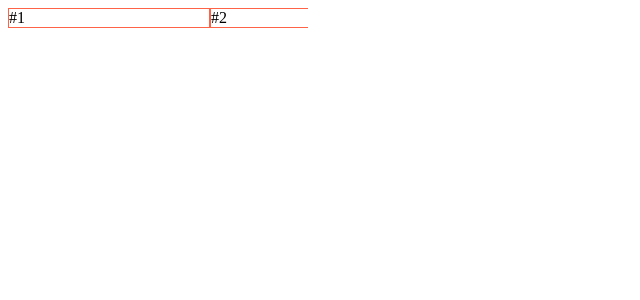
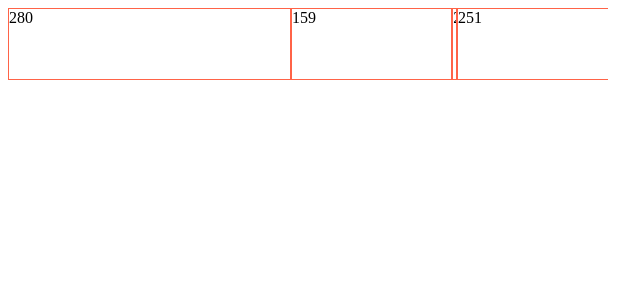
Before and after one commit to mstssk/til, a React app in the folder react-dndkit/: page / in a window 1280 px wide. Shown: the top 300 px of the page, without its empty margins (0-640 px from the left). Built offline with nearby package versions, Linux system fonts and the light colour scheme.

Commit message:
ドラッグするアイテムが可変幅の時にドラッグし始めた位置を餅回して描画に使うことでいい感じにするやつ

```diff
--- a/react-dndkit/src/HorizontalDrag.tsx
+++ b/react-dndkit/src/HorizontalDrag.tsx
@@ -1,74 +1,186 @@
-import { CSSProperties, FC, useRef, useState } from "react";
+import { CSSProperties, FC, useRef, useState, useEffect } from "react";
 import {
   DndContext,
+  DragOverlay,
   PointerSensor,
   useDraggable,
   useSensor,
   useSensors,
+  MeasuringStrategy,
+  getClientRect,
 } from "@dnd-kit/core";
+import {
+  arrayMove,
+  SortableContext,
+  sortableKeyboardCoordinates,
+  horizontalListSortingStrategy,
+  useSortable,
+} from "@dnd-kit/sortable";
 import { CSS } from "@dnd-kit/utilities";
+
+type Item = { id: string; width: number };
+const data: Item[] = [];
+for (let index = 0; index < 10; index++) {
+  data[index] = {
+    id: `${index}`,
+    width: Math.random() * 300,
+  };
+}
 
 export function HorizontalDrag() {
   const scrollContainerRef = useRef<HTMLDivElement>();
-  const [items, setItems] = useState(["1", "2", "3", "4", "5"]);
+  const [items, setItems] = useState(data);
+  const [activeItem, setActiveItem] = useState<Item>(null);
+  const [clickedPosition, setClickedPosition] = useState(0);
   const sensors = useSensors(useSensor(PointerSensor));
+
+  useEffect(() => {
+    const elem = scrollContainerRef.current;
+    const handlwWheel = (event: WheelEvent) => {
+      if (event.deltaY) {
+        event.preventDefault();
+        elem.scrollBy({ left: event.deltaY });
+      }
+    };
+    elem.addEventListener("wheel", handlwWheel);
+    return () => elem.removeEventListener("wheel", handlwWheel);
+  }, []);
 
   return (
     <DndContext
       onDragStart={(e) => {
-        console.group(new Date());
-        console.log("onDragStart", e.active);
+        setActiveItem(items.find((i) => i.id === e.active.id));
+        // console.group(new Date());
+        console.log("onDragStart", e);
       }}
       onDragMove={(e) => {
-        console.log(
-          "onDragMove",
-          // e.delta,
-          e.delta.x - scrollContainerRef.current.scrollLeft
-        );
+        console.log("onDragMove", e);
       }}
       onDragEnd={(e) => {
-        console.log("onDragEnd", e.delta);
-        console.groupEnd();
+        setActiveItem(null);
+        // console.log("onDragEnd", e.delta);
+        // console.groupEnd();
+        const { active, over } = e;
+        if (active.id !== over.id) {
+          console.debug(active, over);
+          setItems((items) => {
+            const oldIndex = items.findIndex((i) => i.id === active.id);
+            const newIndex = items.findIndex((i) => i.id === over.id);
+            return arrayMove(items, oldIndex, newIndex);
+          });
+        }
       }}
       sensors={sensors}
+      // measuring={{
+      //   draggable: { measure: getClientRect },
+      //   droppable: { strategy: MeasuringStrategy.Always },
+      //   dragOverlay: { measure: getClientRect },
+      // }}
     >
+      <SortableContext items={items} strategy={horizontalListSortingStrategy}>
         <div
           ref={scrollContainerRef}
           style={{
             display: "flex",
-          width: 300,
-          overflowY: "clip",
+            width: 600,
+            // overflowY: "clip",
             overflowX: "scroll",
           }}
         >
-        {items.map((item) => (
-          <Draggable key={item} id={item}>
-            {`#${item}`}
-          </Draggable>
+          {items.map((item, index) => (
+            <Sortable
+              key={index}
+              id={item.id}
+              width={item.width}
+              onPointerDown={setClickedPosition}
+            >
+              {Math.floor(item.width)}
+            </Sortable>
           ))}
         </div>
+        <DragOverlay>
+          {activeItem && (
+            <OverlayItem {...activeItem} x={clickedPosition}>
+              {Math.floor(activeItem.width)}
+            </OverlayItem>
+          )}
+        </DragOverlay>
+      </SortableContext>
     </DndContext>
   );
 }
 
-const Draggable: FC<{ id: string }> = (props) => {
-  const { attributes, listeners, setNodeRef, transform, isDragging } =
-    useDraggable({
-      id: props.id,
-      attributes: { role: "slider" },
-    });
+const Sortable: FC<{
+  id: string;
+  width: number;
+  onPointerDown: (x: number) => void;
+}> = (props) => {
+  const {
+    attributes,
+    listeners,
+    setNodeRef,
+    transform,
+    transition,
+    isSorting,
+  } = useSortable({ id: props.id });
 
   const style: CSSProperties = {
     flex: "0 0 auto",
     border: "1px solid tomato",
-    width: 200,
+    width: isSorting ? 100 : props.width,
+    height: 70,
+    overflow: "hidden",
     transform: CSS.Transform.toString(transform),
-    cursor: isDragging ? "grabbing" : "grab",
+    transition,
+    cursor: isSorting ? "grabbing" : "grab",
   };
 
+  // console.log(listeners);
+  const { onPointerDown } = listeners;
+
   return (
-    <div ref={setNodeRef} {...attributes} {...listeners} style={style}>
+    <div
+      ref={setNodeRef}
+      {...attributes}
+      {...listeners}
+      onPointerDown={(e) => {
+        // console.log(
+        //   e.currentTarget.getBoundingClientRect().left,
+        //   e.clientX,
+
+        // );
+        props.onPointerDown(
+          e.clientX - e.currentTarget.getBoundingClientRect().left
+        );
+        return onPointerDown(e);
+      }}
+      style={style}
+    >
       {props.children}
     </div>
   );
 };
+
+const OverlayItem: FC<{ id: string; width: number; x: number }> = (props) => {
+  const width = 100;
+  const style: CSSProperties = {
+    flex: "0 0 auto",
+    border: "1px solid tomato",
+    width,
+    height: 70,
+    overflow: "hidden",
+    cursor: "grabbing",
+    background: "white",
+    transform: `translateX(calc(${props.x}px - 50%))`,
+    // transform: `translateX(calc(${props.width - width}px + 50%))`,
+    // transform: CSS.Transform.toString({
+    //   x: props.width,
+    //   y: null,
+    //   scaleX: null,
+    //   scaleY: null,
+    // }),
+  };
+  // console.log(style.transform);
+
+  return <div style={style}>{props.children}</div>;
+};
```
Lines whose indentation alone changed are shown as unchanged.
